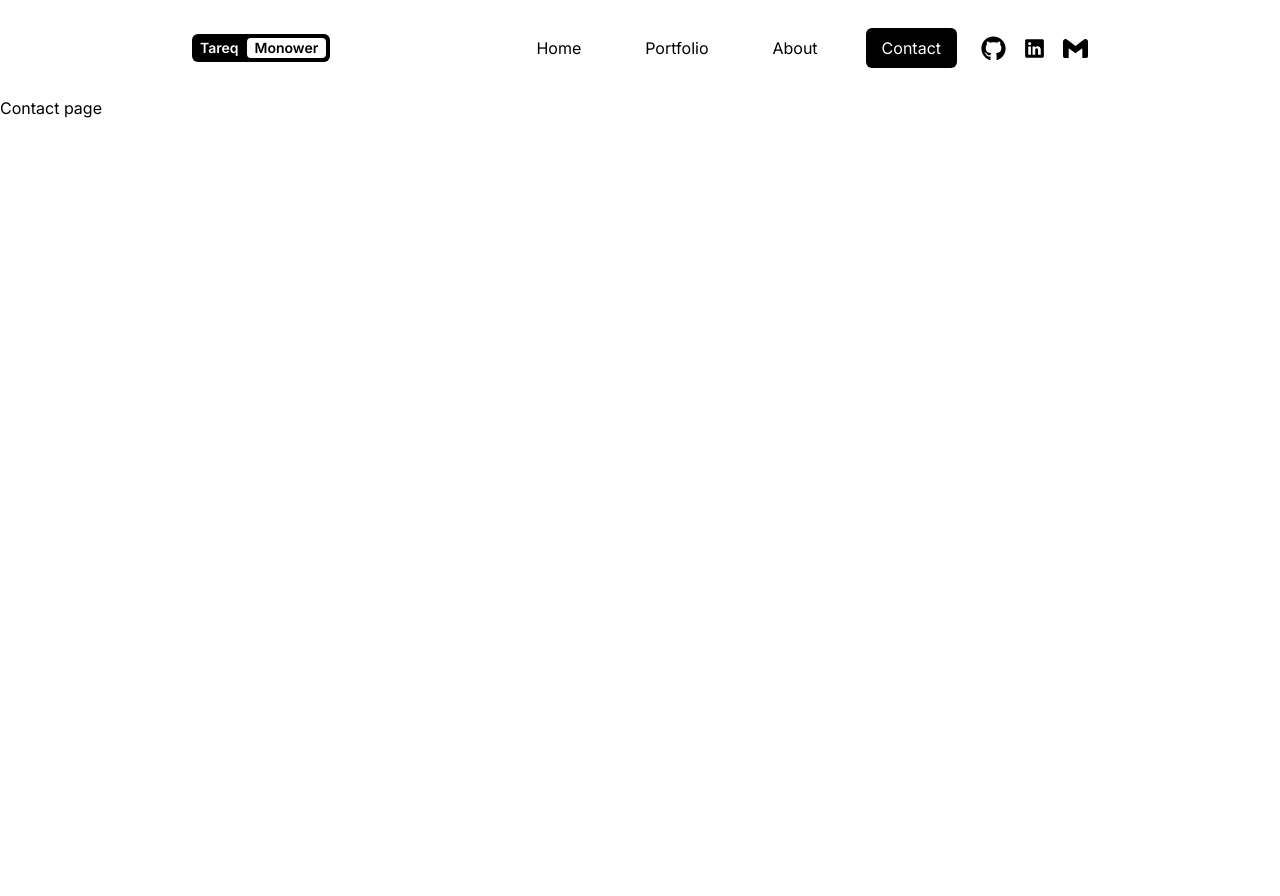
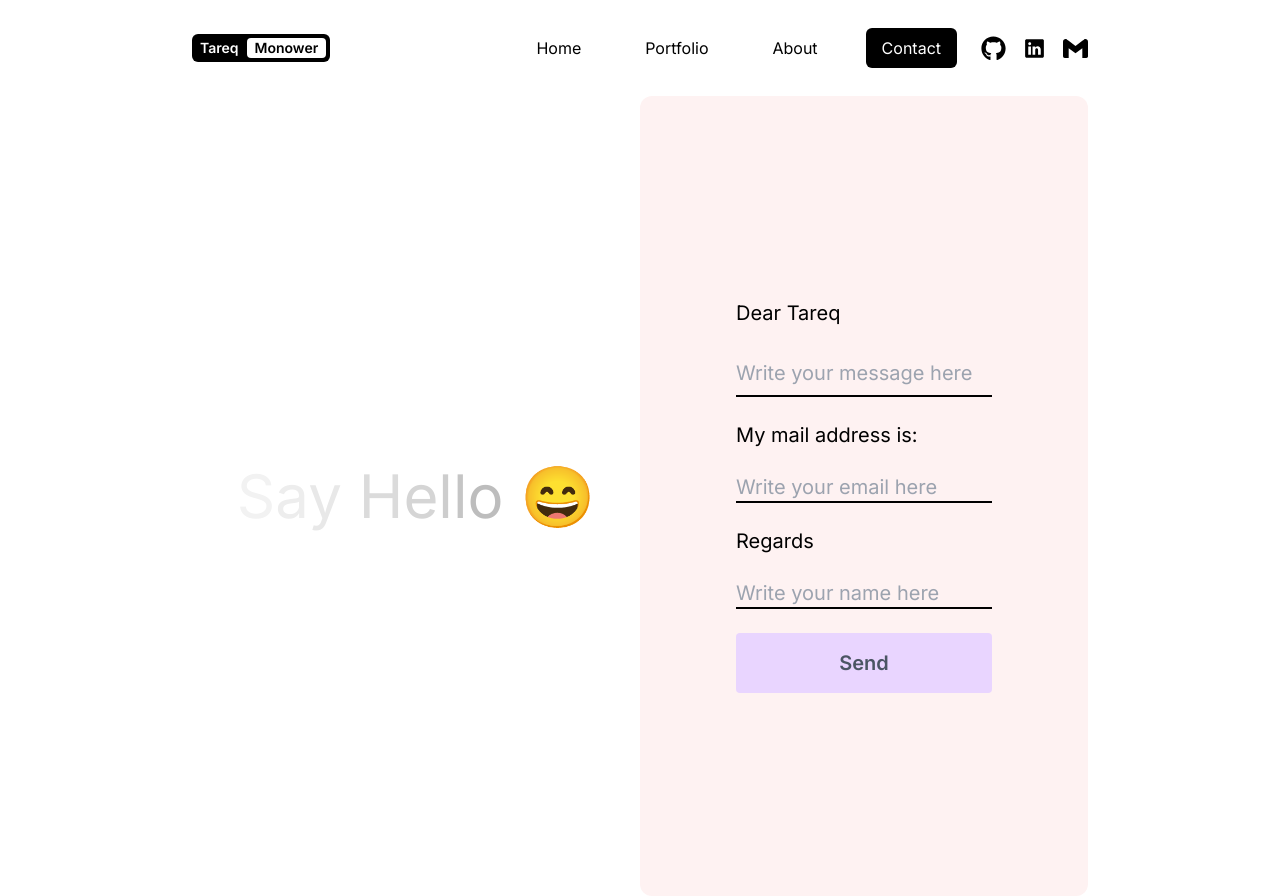
Before and after one commit to tamimhasan19702/nextportfolio, a Next.js app: page /contact in a window 1280 px wide. Built offline with nearby package versions, Linux system fonts and the light colour scheme.

Commit message:
build(deps): update .gitignore, package-lock.json, package.json and page.jsx

```diff
--- a/package.json
+++ b/package.json
@@ -9,6 +9,7 @@
     "lint": "next lint"
   },
   "dependencies": {
+    "@emailjs/browser": "^4.3.3",
     "framer-motion": "^11.2.4",
     "next": "14.1.0",
     "react": "18",
--- a/src/app/contact/page.jsx
+++ b/src/app/contact/page.jsx
@@ -1,14 +1,108 @@
 /** @format */
-"use client"
+"use client";
 import { motion } from "framer-motion";
+import { useState, useRef } from "react";
+import emailjs from "@emailjs/browser";
 const ContactPage = () => {
+  const [success, setSuccess] = useState(false);
+  const [error, setError] = useState(false);
+  const text = "Say Hello";
+
+  const form = useRef();
+
+  const sendEmail = (e) => {
+    e.preventDefault();
+    setError(false);
+    setSuccess(false);
+
+    emailjs
+      .sendForm(
+        "process.env.NEXT_PUBLIC_SERVICE_ID",
+        "process.env.NEXT_PUBLIC_TEMPLATE_ID",
+        form.current,
+        "process.env.NEXT_PUBLIC_KEY "
+      )
+      .then(
+        () => {
+          console.log("SUCCESS!");
+          setSuccess(true);
+          form.current.reset();
+        },
+        (error) => {
+          console.log("FAILED...", error.text);
+          setError(true);
+        }
+      );
+  };
+
   return (
     <motion.div
       className="h-full"
       initial={{ y: "-200vh" }}
       animate={{ y: "0%" }}
       transition={{ duration: 1 }}>
-      Contact page
+      <div className="h-full flex flex-col lg:flex-row px-4 sm:px-8 md:px-12 lg:px-20 xl:px-48">
+        <div className="h-1/2 lg:h-full lg:w-1/2 flex items-center justify-center text-6xl">
+          <div>
+            {text.split("").map((letter, index) => (
+              <motion.span
+                key={index}
+                initial={{ opacity: 1 }}
+                animate={{ opacity: 0 }}
+                transition={{
+                  duration: 3,
+                  repeat: Infinity,
+                  delay: index * 0.1,
+                }}>
+                {letter}
+              </motion.span>
+            ))}{" "}
+            😄
+          </div>
+        </div>
+
+        {/* form container */}
+        <form
+          className="h-1/2 lg:h-full lg:w-1/2 bg-red-50 rounded-xl text-xl flex flex-col gap-6 justify-center p-24"
+          ref={form}
+          onSubmit={sendEmail}>
+          <span>Dear Tareq</span>
+          <input
+            type="textarea"
+            row={6}
+            className="bg-transparent py-2 border-b-2 border-b-black outline-none resize-none"
+            placeholder="Write your message here"
+            name="userMessage"
+          />
+          <span>My mail address is:</span>
+          <input
+            type="text"
+            className="bg-transparent border-b-2 border-b-black outline-none "
+            placeholder="Write your email here"
+            name="userEmail"
+          />
+          <span>Regards</span>
+          <input
+            type="text"
+            className="bg-transparent border-b-2 border-b-black outline-none"
+            placeholder="Write your name here"
+            name="userName"
+          />
+          <button
+            className="bg-purple-200 rounded font-semibold text-gray-600 p-4"
+            type="submit">
+            Send
+          </button>
+          {success && (
+            <span className="text-green-500 font-semibold">Message sent</span>
+          )}
+          {error && (
+            <span className="text-red-500 font-semibold">
+              Something went wrong
+            </span>
+          )}
+        </form>
+      </div>
     </motion.div>
   );
 };
```
Also changed, not shown: 2 other files (tests, documents, lock files or other folders).
